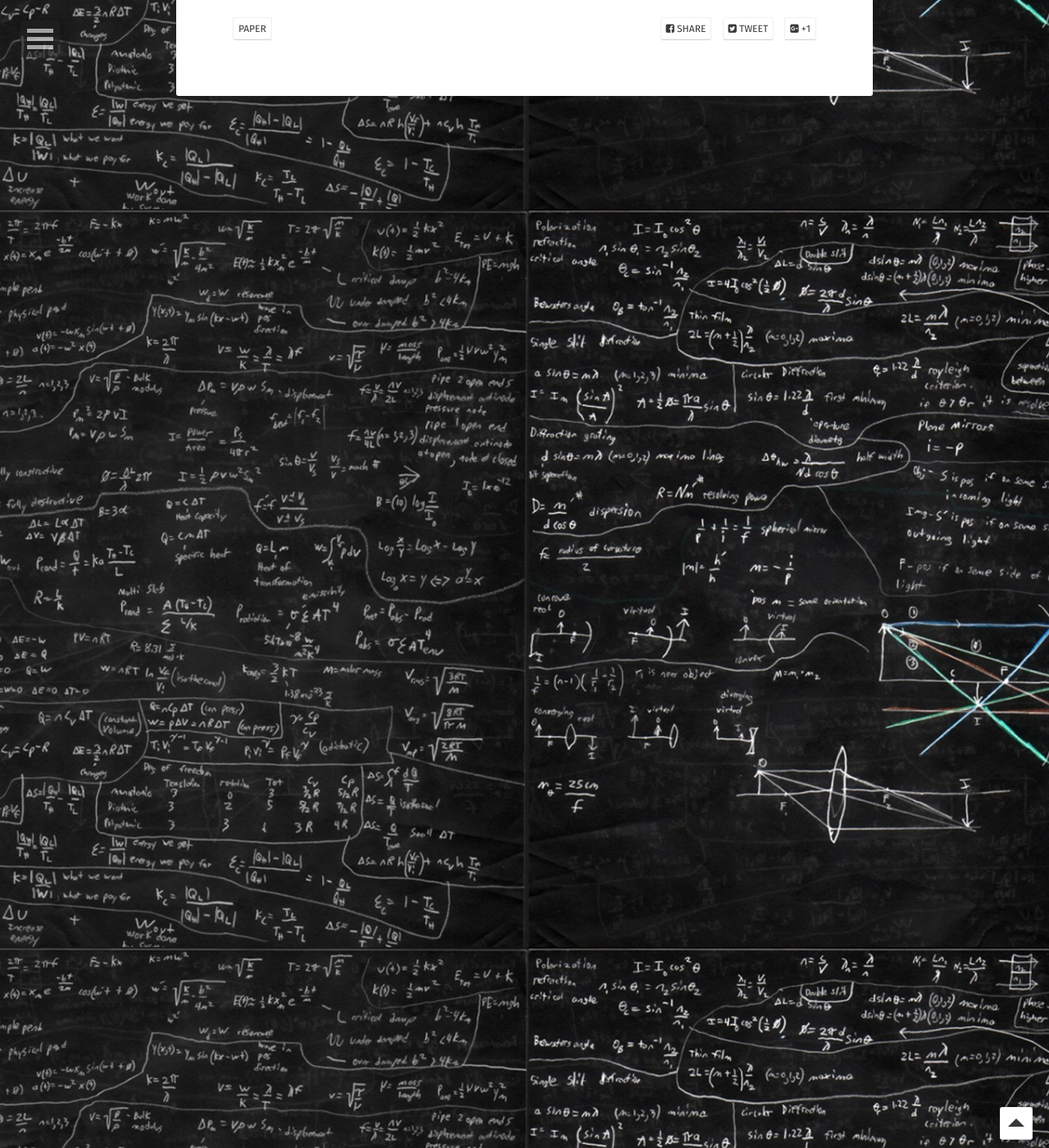
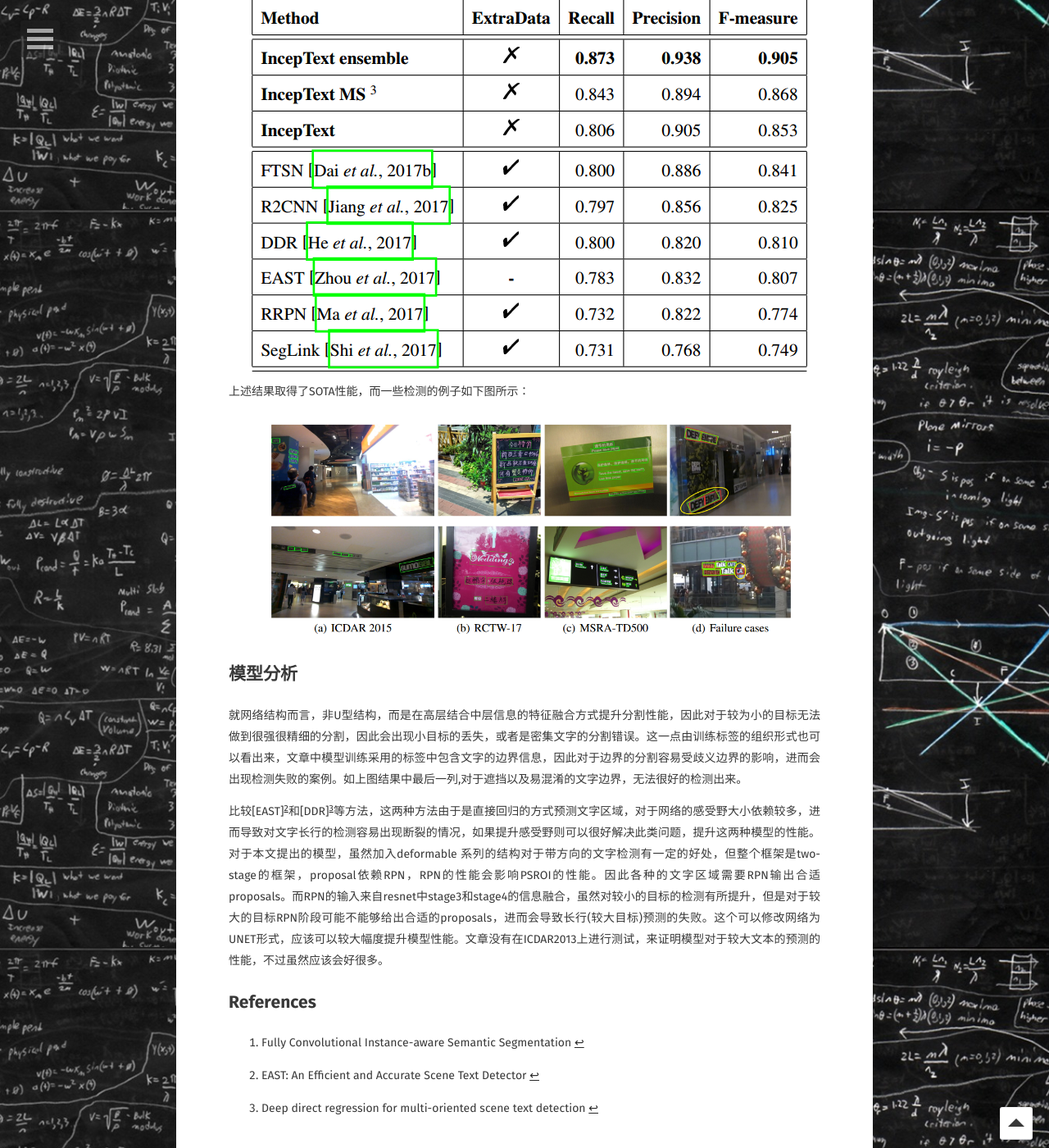
Before and after one commit to saicoco/saicoco.github.io, a Jekyll site: the page built from _posts/2018-05-04-InceptText.md, in a window 1280 px wide and 1400 px high, scrolled down 3345 px. Shown: the whole window at 82% size. Built offline with Jekyll 4.4.1, drawn with Linux system fonts in a browser that asks for light colours; some web fonts are replaced; comment, search, counter and statistics services are not loaded; some of the changed text lies outside the part shown.

Commit message:
InceptText_complete

```diff
--- a/_posts/2018-05-04-InceptText.md
+++ b/_posts/2018-05-04-InceptText.md
@@ -30,3 +30,19 @@
 在最后预测层，文章改进PSROI,加入Deformable的思想，在原有PSROI基础上加入全连接层学习可变性偏移delta x, delta y。具体如下所示：
 ![img](../downloads/incepttext/4.png)
 由图可以看到Deformable PSROI得到的roi为可变性的，这样对于任意方向的文字具有一定的好处。
+
+下面是ICDAR2015上的性能结果：
+![img](../downloads/incepttext/5.png)
+上述结果取得了SOTA性能，而一些检测的例子如下图所示：
+![img](../downloads/incepttext/6.png)
+
+## 模型分析
+
+就网络结构而言，非U型结构，而是在高层结合中层信息的特征融合方式提升分割性能，因此对于较为小的目标无法做到很强很精细的分割，因此会出现小目标的丢失，或者是密集文字的分割错误。这一点由训练标签的组织形式也可以看出来，文章中模型训练采用的标签中包含文字的边界信息，因此对于边界的分割容易受歧义边界的影响，进而会出现检测失败的案例。如上图结果中最后一列,对于遮挡以及易混淆的文字边界，无法很好的检测出来。
+
+比较[EAST][^2]和[DDR][^3]等方法，这两种方法由于是直接回归的方式预测文字区域，对于网络的感受野大小依赖较多，进而导致对文字长行的检测容易出现断裂的情况，如果提升感受野则可以很好解决此类问题，提升这两种模型的性能。对于本文提出的模型，虽然加入deformable 系列的结构对于带方向的文字检测有一定的好处，但整个框架是two-stage的框架，proposal依赖RPN，RPN的性能会影响PSROI的性能。因此各种的文字区域需要RPN输出合适proposals。而RPN的输入来自resnet中stage3和stage4的信息融合，虽然对较小的目标的检测有所提升，但是对于较大的目标RPN阶段可能不能够给出合适的proposals，进而会导致长行(较大目标)预测的失败。这个可以修改网络为UNET形式，应该可以较大幅度提升模型性能。文章没有在ICDAR2013上进行测试，来证明模型对于较大文本的预测的性能，不过虽然应该会好很多。
+
+## References
+[^1]: Fully Convolutional Instance-aware Semantic Segmentation
+[^2]: EAST: An Efficient and Accurate Scene Text Detector
+[^3]: Deep direct regression for multi-oriented scene text detection
```
Also changed, not shown: other parts of _posts/2018-05-04-InceptText.md (+1 -1 lines), downloads/incepttext/5.png (added), downloads/incepttext/6.png (added).
